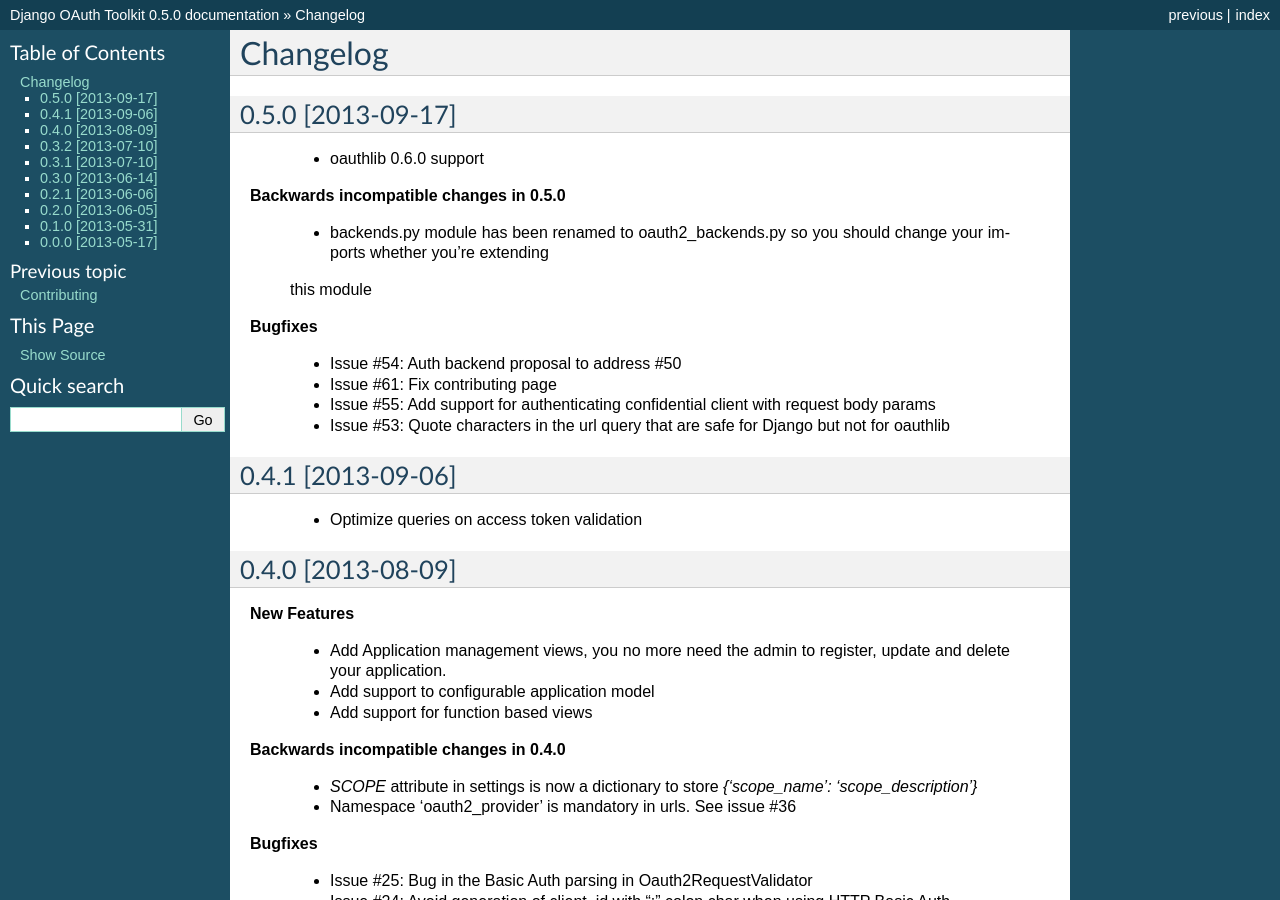
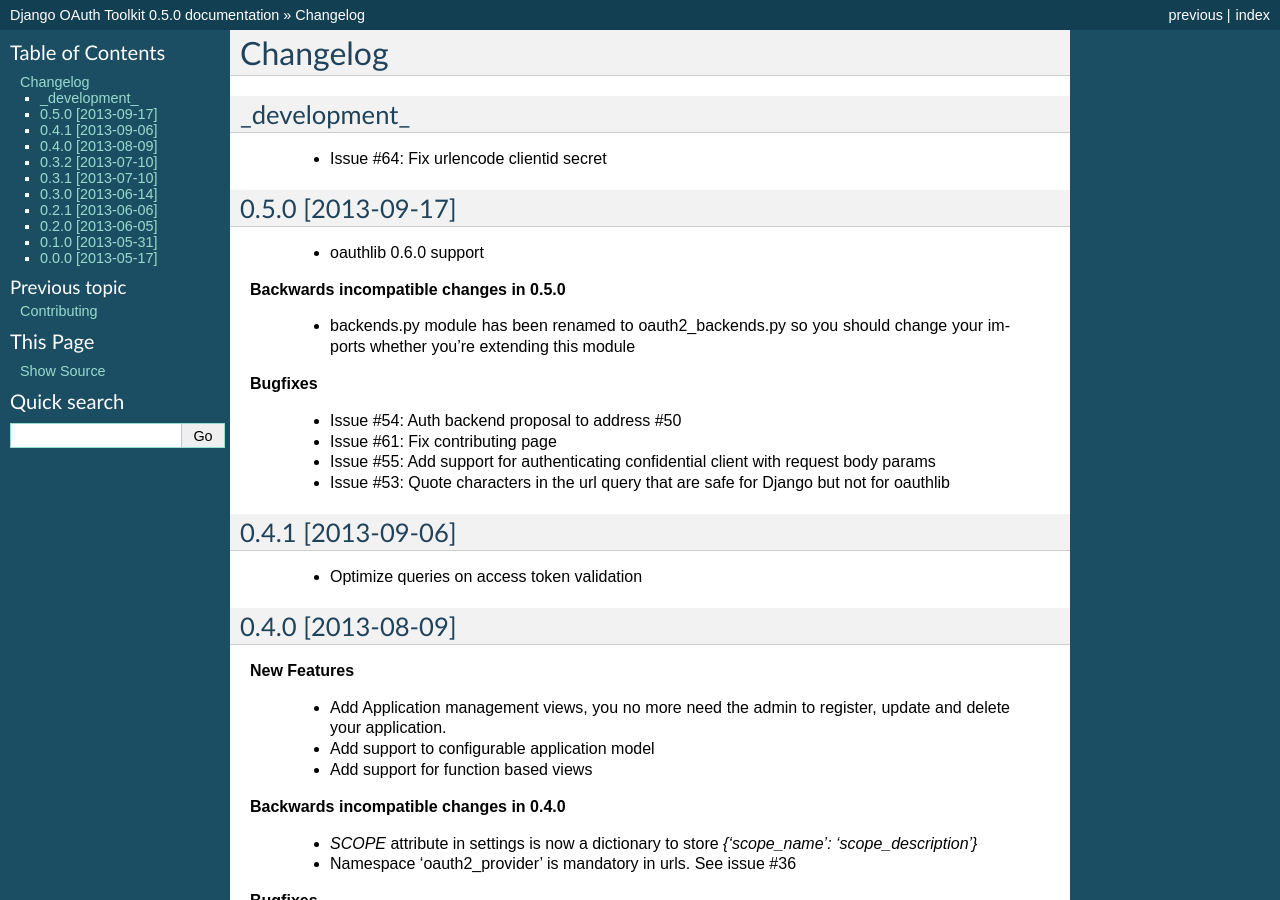
Before and after one commit to sheriffwoody0922/oauth-python-django, a Sphinx documentation site: the page built from docs/changelog.rst, in a window 1280 px wide and 900 px high. Built offline with Sphinx 7.4.7, drawn with Linux system fonts in a browser that asks for light colours.

Commit message:
Update changelog and readme

```diff
--- a/README.rst
+++ b/README.rst
@@ -74,7 +74,7 @@
 Documentation
 --------------
 
-The `full documentation <https://django-oauth-toolkit.readthedocs.org/en/latest/>`_ is on *Read the Docs*.
+The `full documentation <https://django-oauth-toolkit.readthedocs.org/>`_ is on *Read the Docs*.
 
 License
 -------
--- a/docs/changelog.rst
+++ b/docs/changelog.rst
@@ -1,5 +1,11 @@
 Changelog
 =========
+
+_development_
+-----------
+
+ * Issue #64: Fix urlencode clientid secret
+
 
 0.5.0 [2013-09-17]
 ------------------
@@ -8,8 +14,7 @@
 
 **Backwards incompatible changes in 0.5.0**
 
- * backends.py module has been renamed to oauth2_backends.py so you should change your imports whether you're extending
- this module
+ * backends.py module has been renamed to oauth2_backends.py so you should change your imports whether you're extending this module
 
 **Bugfixes**
 
```
